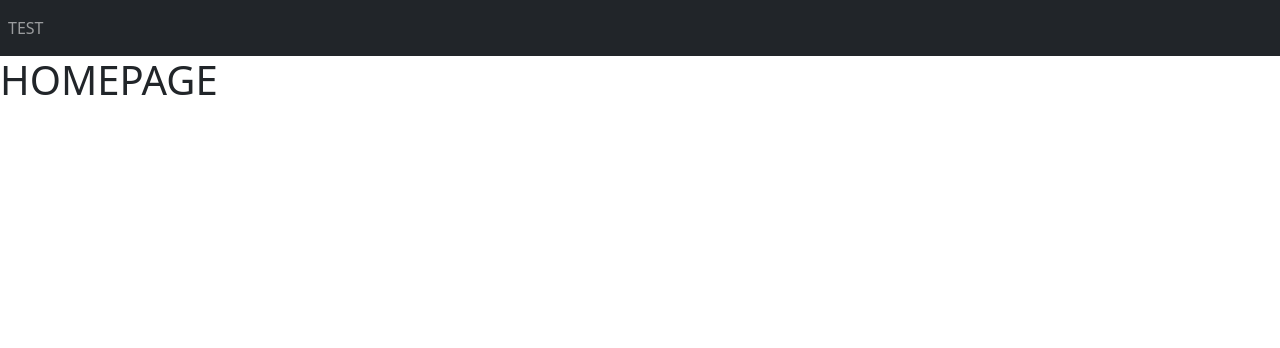
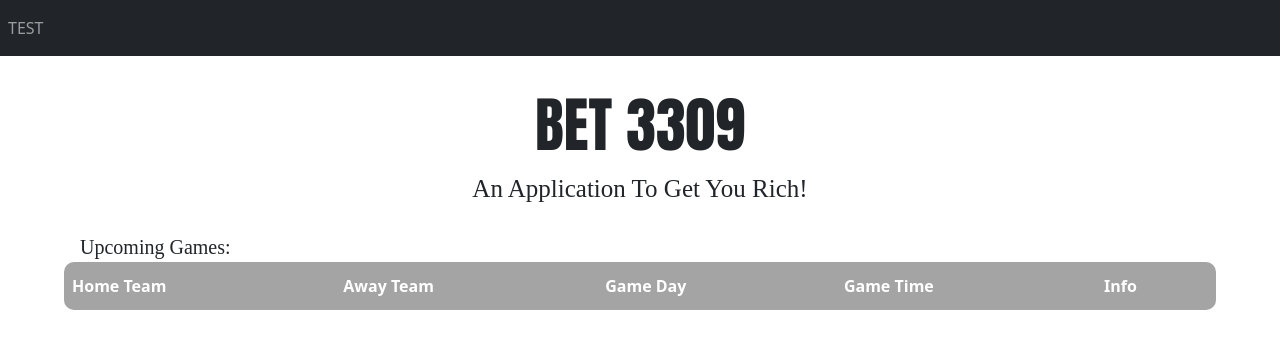
Before and after one commit to cblatt/Bet3309, a React (Create React App) app in the folder SRC/client/: page /homepage in a window 1280 px wide. Shown: the top 348 px of the page. Built offline with nearby package versions, Linux system fonts and the light colour scheme.

Commit message:
Home page basics

```diff
--- a/SRC/client/src/components/Homepage/Homepage.css
+++ b/SRC/client/src/components/Homepage/Homepage.css
@@ -0,0 +1,40 @@
+/* Playlsit table css */
+#t1 {
+    font-weight: bold;
+  }
+  #t1 {
+    border-collapse: collapse;
+    width: 90%;
+    border: none;
+    margin-left: auto;
+    margin-right: auto;
+  }
+  #t1 td,
+  #t1 th {
+    padding: 8px;
+  }
+  #t1 tr:nth-child(odd) {
+    background-color: #f2f2f2;
+  }
+  #t1 tr:hover {
+    background-color: #ddd;
+  }
+  #t1 th {
+    padding-top: 12px;
+    padding-bottom: 12px;
+    text-align: left;
+    background-color: rgb(164, 164, 164);
+    color: white;
+  }
+  td:first-child,
+  th:first-child {
+    border-radius: 10px 0 0 10px;
+  }
+  td:last-child,
+  th:last-child {
+    border-radius: 0 10px 10px 0;
+  }
+  /* Playlist table info */
+  .playlist-info {
+    padding-left: 75px;
+  }
--- a/SRC/client/src/components/Homepage/Homepage.js
+++ b/SRC/client/src/components/Homepage/Homepage.js
@@ -1,11 +1,47 @@
 import React from "react";
-import Navbar from "../Navigation/Navigation";
+import "./Homepage.css"
+import  Navigation  from "../Navigation/Navigation";
 
 export default function Homepage() {
+
+
+
+
+
+
   return (
-    <div>
-      <Navbar></Navbar>
-      <h1>HOMEPAGE</h1>
-    </div>
+
+    <body>
+        <Navigation/>
+        <div>
+        <center>
+          <br />
+          <span style={{ fontSize: "60px", fontFamily: "Impact" }}>
+            BET 3309
+          </span>
+          <br />
+          <span style={{ fontSize: "25px", fontFamily: "Copperplate" }}>
+            An Application To Get You Rich!
+          </span>
+        </center>
+        <br/>
+        <span style={{ fontSize: "20px", fontFamily: "Copperplate",marginLeft:"80px"}}>
+            Upcoming Games:
+          </span>
+      </div>
+        <table id="t1">
+        <tbody>
+          <tr>
+            <th>Home Team</th>
+            <th>Away Team</th>
+            <th>Game Day</th>
+            <th>Game Time</th>
+            <th>Info</th>
+          </tr>
+
+        </tbody>
+      </table>
+      </body>
+
   );
 }
--- a/package.json
+++ b/package.json
@@ -4,7 +4,8 @@
     "express": "^4.18.2",
     "fs": "^0.0.1-security",
     "mysql": "^2.18.1",
-    "node": "^19.1.0",
-    "nodemon": "^2.0.20"
+    "node": "^19.2.0",
+    "nodemon": "^2.0.20",
+    "react-scripts": "^5.0.1"
   }
 }
```
Also changed, not shown: 1 other file (tests, documents, lock files or other folders).
